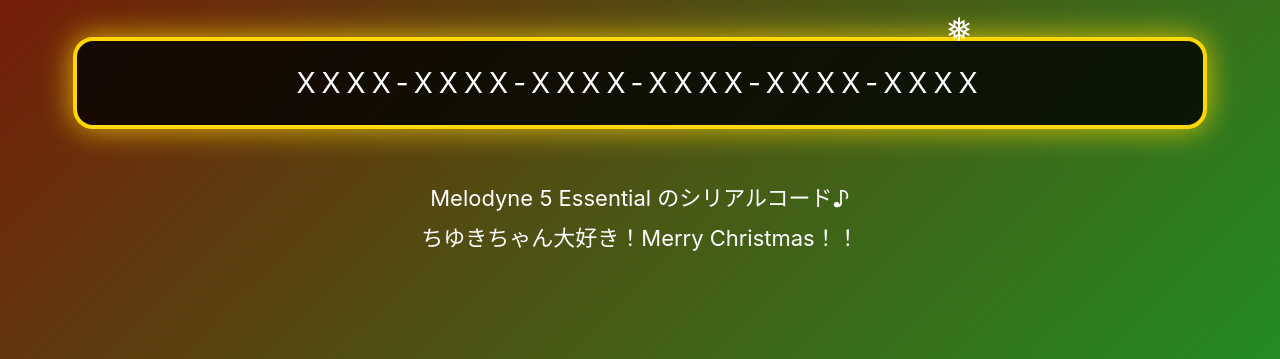
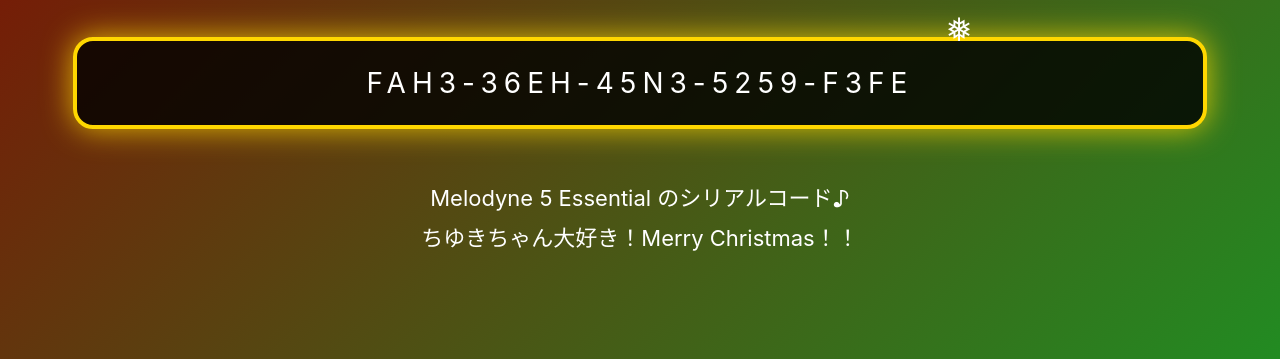
Before and after one commit to spectrehero-alt/melodyne-serial2, a plain HTML site: page indel.html.html in a window 1280 px wide. Shown: the part 441-800 px from the top of the page. Drawn offline with Linux system fonts and the light colour scheme.

Commit message:
Update indel.html.html

```diff
--- a/indel.html.html
+++ b/indel.html.html
@@ -44,7 +44,7 @@
   <div class="gift">G🎁</div>
   <p style="font-size:26px;margin:30px;">しょうまサンタからの贈り物じゃ</p>
 
-  <div class="serial">XXXX-XXXX-XXXX-XXXX-XXXX-XXXX</div>
+  <div class="serial">FAH3-36EH-45N3-5259-F3FE</div>
 
   <div class="footer">
     Melodyne 5 Essential のシリアルコード♪<br>
```
